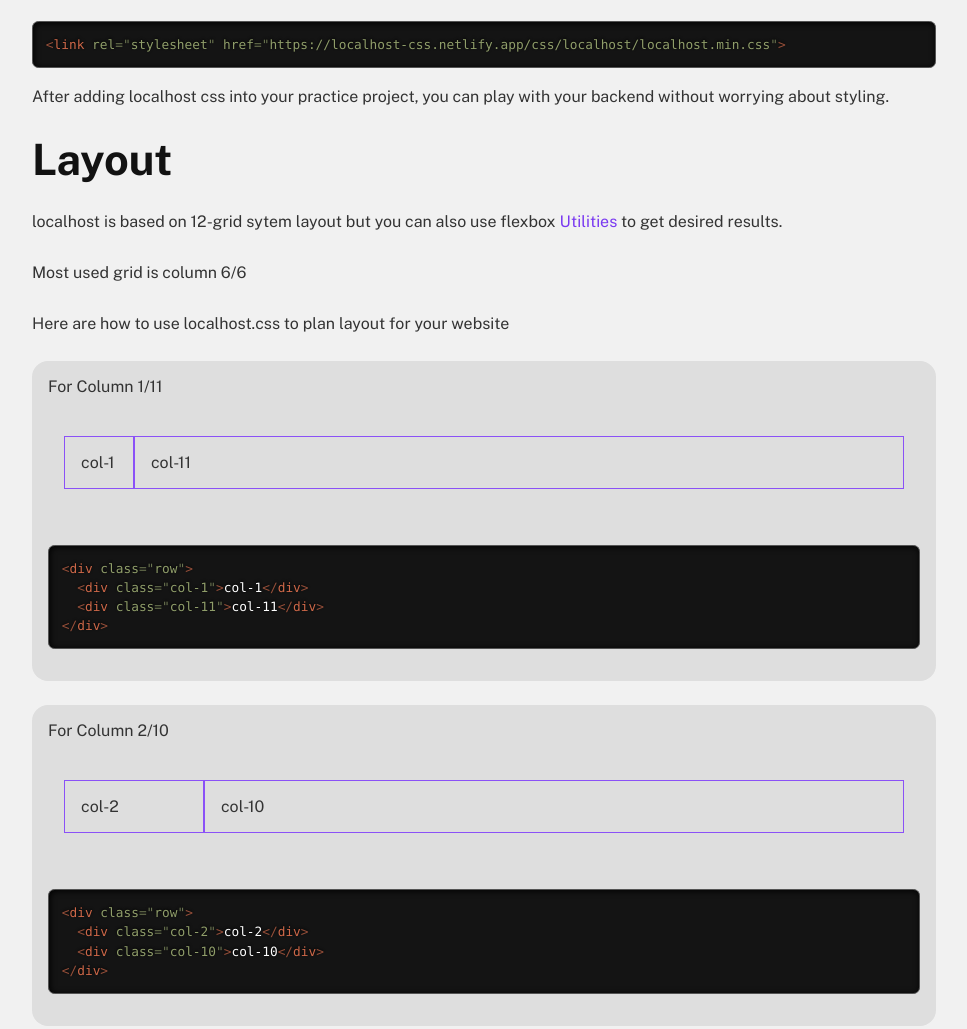
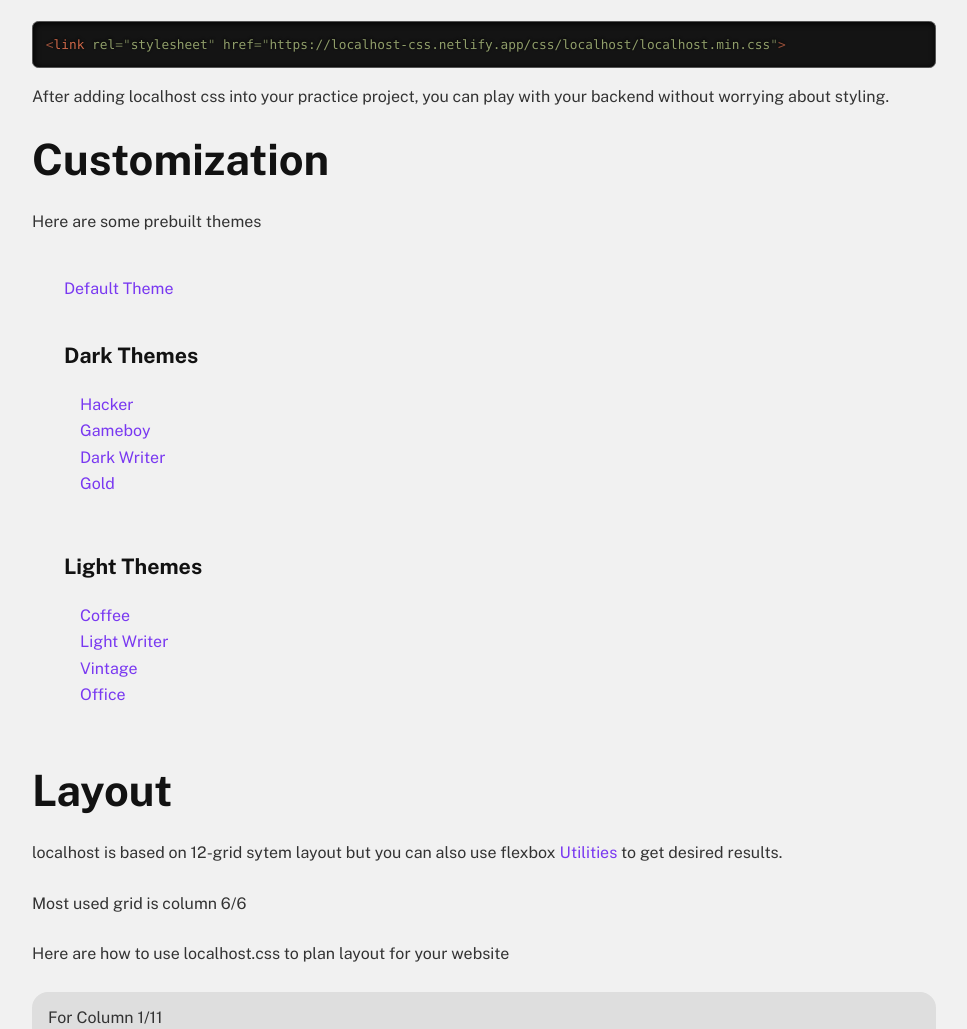
Before and after one commit to fewprojects/localhost, a plain HTML site: page index.html in a window 1280 px wide. Shown: the part 1722-2751 px from the top of the page, without its empty margins (312-1279 px from the left). Drawn offline with nearby package versions, Linux system fonts and the light colour scheme; some packages are replaced by stand-ins of ours; a script that the page names is missing.

Commit message:
8 themes added

```diff
--- a/css/localhost/localhost.css
+++ b/css/localhost/localhost.css
@@ -443,7 +443,7 @@ a.button-round-line:hover,
 }
 
 fieldset {
-  border: 2px solid #ddd;
+  border: 2px solid var(--body-text-color);
   padding: 2rem;
 }
 legend {
--- a/css/localhost/themes/dark/gameboy.css
+++ b/css/localhost/themes/dark/gameboy.css
@@ -1,8 +1,8 @@
 @import url("https://fonts.googleapis.com/css2?family=VT323&display=swap");
 :root {
   /* For Buttons, Inputs and hyperlinks */
-  --primary-color: #37392e !important;
-  --accent-color: #292b21 !important;
+  --primary-color: #292b21 !important;
+  --accent-color: #3d3f34 !important;
 
   /* For Text */
   --heading-color: #37392e !important;
@@ -15,3 +15,6 @@
   /*Font Family */
   --font-family: "VT323", monospace !important;
 }
+a:not(a.button, a.button-round, a.button-line, a.button-round-line) {
+  text-decoration: underline !important;
+}
--- /dev/null
+++ b/css/localhost/themes/dark/gold.css
@@ -0,0 +1,18 @@
+@import url("https://fonts.googleapis.com/css2?family=Source+Sans+Pro:ital,wght@0,200;0,300;0,400;0,600;0,700;0,900;1,200;1,300;1,400;1,600;1,700;1,900&display=swap");
+
+:root {
+  /* For Buttons, Inputs and hyperlinks */
+  --primary-color: #faad00 !important;
+  --accent-color: #c48a03 !important;
+
+  /* For Text */
+  --heading-color: #f1f1f1 !important;
+  --body-text-color: #e5e5e5 !important;
+
+  /* For body and containers */
+  --background-color: #000 !important;
+  --container-color: #121212 !important;
+
+  /*Font Family */
+  --font-family: "Source Sans Pro", sans-serif !important;
+}
--- a/css/localhost/themes/dark/hacker.css
+++ b/css/localhost/themes/dark/hacker.css
@@ -15,3 +15,7 @@
   /* Font family  */
   --font-family: "JetBrains Mono", monospace !important;
 }
+
+a:not(a.button, a.button-round, a.button-line, a.button-round-line) {
+  text-decoration: underline !important;
+}
--- a/css/localhost/themes/dark/writer.css
+++ b/css/localhost/themes/dark/writer.css
@@ -1,5 +1,4 @@
-@import url("https://fonts.googleapis.com/css2?family=Cormorant+Garamond:ital,wght@0,300;0,400;0,500;0,600;0,700;1,300;1,400;1,500;1,600;1,700&display=swap");
-
+@import url("https://fonts.googleapis.com/css2?family=IBM+Plex+Serif:ital,wght@0,100;0,200;0,300;0,400;0,500;0,600;0,700;1,100;1,200;1,300;1,400;1,500;1,600;1,700&display=swap");
 :root {
   /* For Buttons, Inputs and hyperlinks */
   --primary-color: #1ba2f0 !important;
@@ -14,5 +13,5 @@
   --container-color: #333333 !important;
 
   /*Font Family */
-  --font-family: "Cormorant Garamond", serif !important;
+  --font-family: "IBM Plex Serif", serif !important;
 }
--- /dev/null
+++ b/css/localhost/themes/light/office.css
@@ -0,0 +1,17 @@
+@import url("https://fonts.googleapis.com/css2?family=Inter:wght@100;200;300;400;500;600;700;800;900&display=swap");
+:root {
+  /* For Buttons, Inputs and hyperlinks */
+  --primary-color: #17c37b !important;
+  --accent-color: #15b170 !important;
+
+  /* For Text */
+  --heading-color: #121212 !important;
+  --body-text-color: #333333 !important;
+
+  /* For body and containers */
+  --background-color: #ffffff !important;
+  --container-color: #e5e5e5 !important;
+
+  /*Font Family */
+  --font-family: "Inter", sans-serif !important;
+}
--- /dev/null
+++ b/css/localhost/themes/light/vintage.css
@@ -0,0 +1,17 @@
+@import url("https://fonts.googleapis.com/css2?family=Gideon+Roman&display=swap");
+:root {
+  /* For Buttons, Inputs and hyperlinks */
+  --primary-color: #740e2a !important;
+  --accent-color: #4f091d !important;
+
+  /* For Text */
+  --heading-color: #121212 !important;
+  --body-text-color: #333333 !important;
+
+  /* For body and containers */
+  --background-color: #97bfb4 !important;
+  --container-color: #e9dac1 !important;
+
+  /*Font Family */
+  --font-family: "Gideon Roman", cursive !important;
+}
--- a/css/localhost/themes/light/writer.css
+++ b/css/localhost/themes/light/writer.css
@@ -1,5 +1,4 @@
-@import url("https://fonts.googleapis.com/css2?family=Cormorant+Garamond:ital,wght@0,300;0,400;0,500;0,600;0,700;1,300;1,400;1,500;1,600;1,700&display=swap");
-
+@import url("https://fonts.googleapis.com/css2?family=IBM+Plex+Serif:ital,wght@0,100;0,200;0,300;0,400;0,500;0,600;0,700;1,100;1,200;1,300;1,400;1,500;1,600;1,700&display=swap");
 :root {
   /* For Buttons, Inputs and hyperlinks */
   --primary-color: #1b9ee9 !important;
@@ -14,5 +13,5 @@
   --container-color: #e5e5e5 !important;
 
   /*Font Family */
-  --font-family: "Cormorant Garamond", serif !important;
+  --font-family: "IBM Plex Serif", serif !important;
 }
--- a/index.html
+++ b/index.html
@@ -57,6 +57,7 @@
                     <div class="container navbar_links">
                         <a data-scroll href="#Introduction" class="nav-link">Introduction</a>
                         <a data-scroll href="#Setup" class="nav-link">Setup</a>
+                        <a data-scroll href="#Customization" class="nav-link">Customization</a>
                         <a data-scroll href="#Layout" class="nav-link">Layout </a>
                         <a data-scroll href="#Containers" class="nav-link">Containers</a>
                         <a data-scroll href="#Typography" class="nav-link">Typography</a>
@@ -66,7 +67,6 @@
                         <a data-scroll href="#Table" class="nav-link">Table</a>
                         <a data-scroll href="#Buttons" class="nav-link">Buttons</a>
                         <a data-scroll href="#Form" class="nav-link">Form</a>
-                        <a data-scroll href="#Customization" class="nav-link">Customization</a>
                     </div>
                     <div class="">
                         <button class="close_button" onclick="closeNav()"><i class="fa fa-times"></i></button>
@@ -109,6 +109,28 @@
                   <p>After adding localhost css into your practice project, you can play with your backend without worrying about styling.</p>
                 </section>
 
+                <section class="main-section" id="Customization">
+                  <h3>Customization</h3>
+                  <p>Here are some prebuilt themes</p>
+                  <div class="themebox container">
+
+                    <p class="theme-text"><a onclick="defaultTheme()">Default Theme</a></p>
+                  <div class="container">
+                    <h6>Dark Themes </h6>
+                    <p class="theme-text"><a onclick="darkHacker()">Hacker</a></p>
+                    <p class="theme-text"><a onclick="darkGameboy()">Gameboy</a></p>
+                    <p class="theme-text"><a onclick="darkWriter()">Dark Writer</a></p>
+                    <p class="theme-text"><a onclick="darkGold()">Gold</a></p>
+                  </div>
+                  <div class="container">
+                    <h6>Light Themes</h6>
+                    <p class="theme-text"><a onclick="lightCoffee()">Coffee</a></p>
+                    <p class="theme-text"><a onclick="lightWriter()">Light Writer</a></p>
+                    <p class="theme-text"><a onclick="lightVintage()">Vintage</a></p>
+                    <p class="theme-text"><a onclick="lightOffice()">Office</a></p>
+                  </div>
+                  </div>
+                </section>
               <section class="main-section" id="Layout">
                   <h3>Layout</h3>
                   <p>localhost is based on 12-grid sytem layout but you can also use flexbox <a href="#Utilities">Utilities</a> to get desired results.</p>
@@ -948,29 +970,7 @@
                   </div>
             </section>
 
-            <section class="main-section" id="Customization">
-              <h3>Customization</h3>
-              <p>Here are some prebuilt themes</p>
-              <div class="themebox container">
 
-                <p class="theme-text"><a onclick="defaultTheme()">Default Theme</a></p>
-              <div class="container">
-                <h6>Dark Themes </h6>
-                <p class="theme-text"><a onclick="darkHacker()">Hacker</a></p>
-                <p class="theme-text"><a onclick="darkGameboy()">Gameboy</a></p>
-                <p class="theme-text"><a onclick="darkWriter()">Dark Writer</a></p>
-              </div>
-              <div class="container">
-                <h6>Light Themes</h6>
-                <p class="theme-text"><a onclick="lightCoffee()">Coffee</a></p>
-                <p class="theme-text"><a onclick="lightWriter()">Light Writer</a></p>
-              </div>
-
-
-
-
-              </div>
-            </section>
             </main>
         </div>
     </div>
--- a/js/showThemes.js
+++ b/js/showThemes.js
@@ -46,6 +46,17 @@ function darkGameboy(){
     }
 }
 
+function darkGold(){
+  let links = document.getElementsByTagName("link");
+    for (let i in links){
+        let link = links[i];
+        let e = link.href.includes("themes");
+        if(e){
+          links[i].href = "css/localhost/themes/dark/gold.css"
+
+        }
+    }
+}
 
 // LIGHT THEMES
 
@@ -72,3 +83,28 @@ function lightWriter(){
         }
     }
 }
+
+
+function lightVintage(){
+  let links = document.getElementsByTagName("link");
+    for (let i in links){
+        let link = links[i];
+        let e = link.href.includes("themes");
+        if(e){
+          links[i].href = "css/localhost/themes/light/vintage.css"
+
+        }
+    }
+}
+
+function lightOffice(){
+  let links = document.getElementsByTagName("link");
+    for (let i in links){
+        let link = links[i];
+        let e = link.href.includes("themes");
+        if(e){
+          links[i].href = "css/localhost/themes/light/office.css"
+
+        }
+    }
+}
```
Lines whose indentation alone changed are shown as unchanged.
